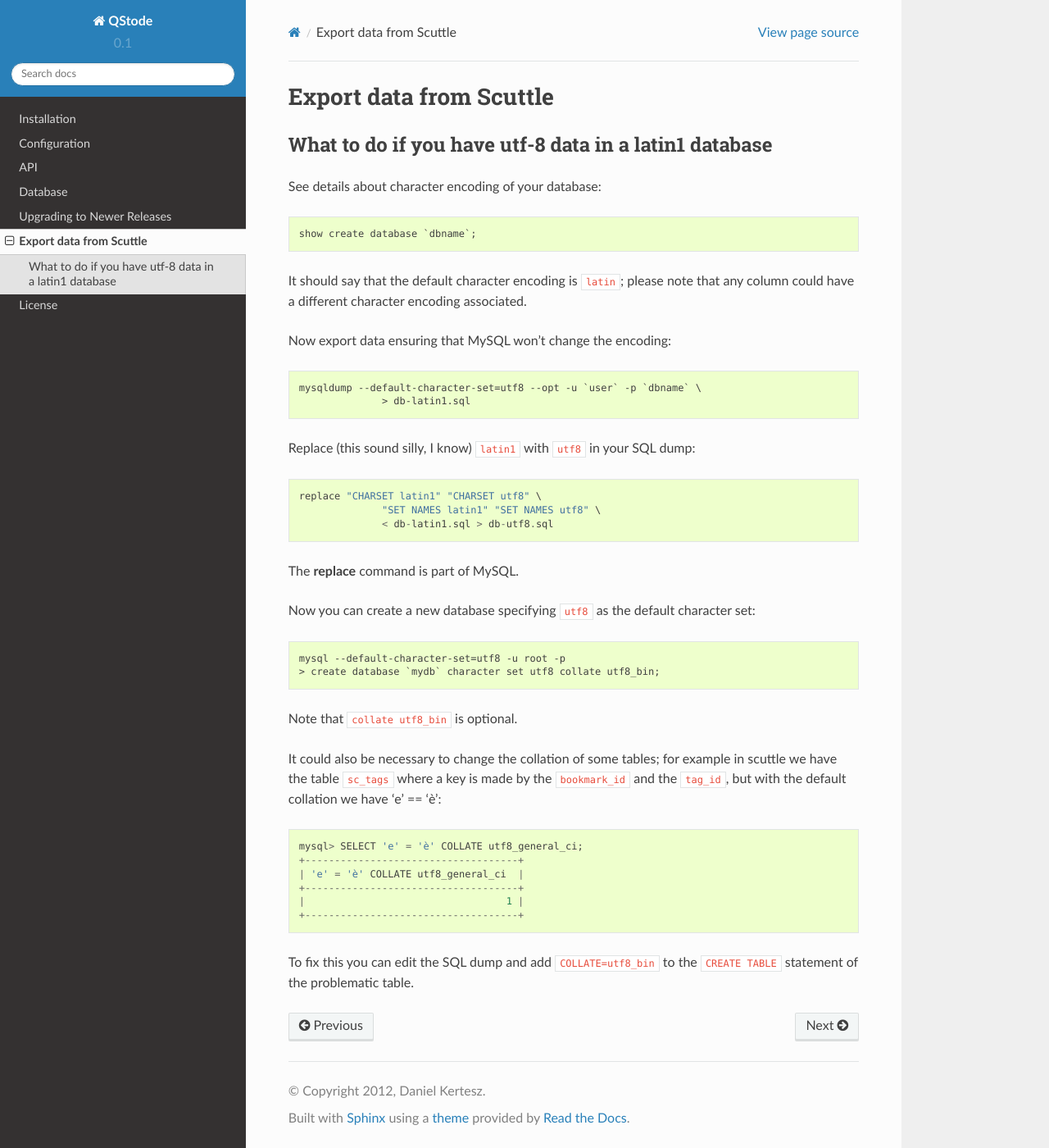
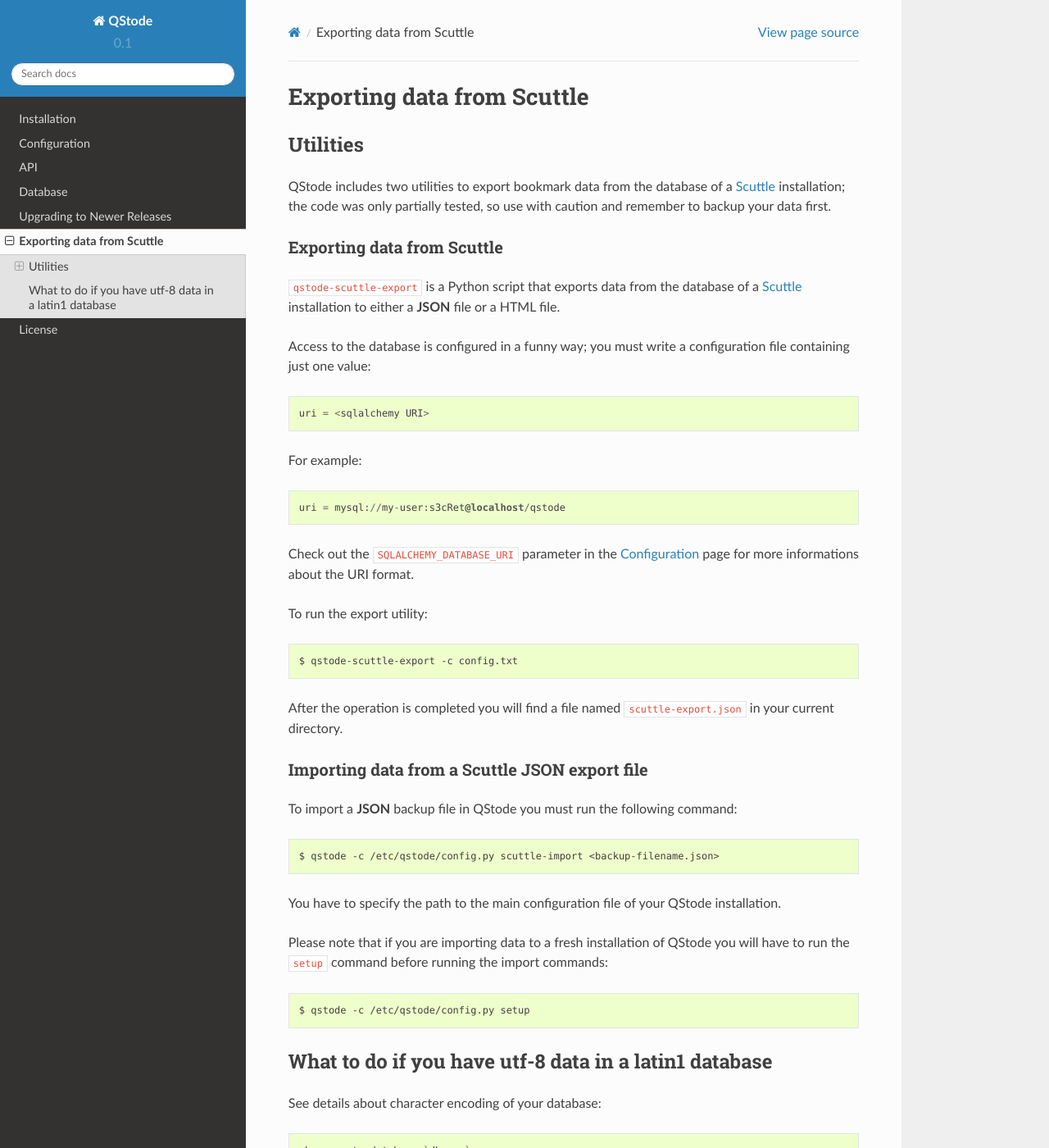
Before and after one commit to piger/qstode, a Sphinx documentation site: the page built from doc/scuttle.rst, in a window 1280 px wide and 1400 px high. Shown: the whole window at 82% size. Built offline with Sphinx 7.4.7 and the Read the Docs theme 2.0.0, drawn with Linux system fonts in a browser that asks for light colours.

Commit message:
update sample configuration and the documentation

```diff
--- a/doc/scuttle.rst
+++ b/doc/scuttle.rst
@@ -1,5 +1,55 @@
-Export data from Scuttle
-########################
+Exporting data from Scuttle
+###########################
+
+Utilities
+=========
+
+QStode includes two utilities to export bookmark data from the
+database of a `Scuttle`_ installation; the code was only partially
+tested, so use with caution and remember to backup your data first.
+
+Exporting data from Scuttle
+---------------------------
+
+``qstode-scuttle-export`` is a Python script that exports data from
+the database of a `Scuttle`_ installation to either a **JSON** file or
+a HTML file.
+
+Access to the database is configured in a funny way; you must write a
+configuration file containing just one value::
+
+  uri = <sqlalchemy URI>
+
+For example::
+
+  uri = mysql://my-user:s3cRet@localhost/qstode
+
+Check out the ``SQLALCHEMY_DATABASE_URI`` parameter in the
+:doc:`configuration` page for more informations about the URI format.
+
+To run the export utility::
+
+  $ qstode-scuttle-export -c config.txt
+
+After the operation is completed you will find a file named
+``scuttle-export.json`` in your current directory.
+
+Importing data from a Scuttle JSON export file
+----------------------------------------------
+
+To import a **JSON** backup file in QStode you must run the following
+command::
+
+  $ qstode -c /etc/qstode/config.py scuttle-import <backup-filename.json>
+
+You have to specify the path to the main configuration file of your
+QStode installation.
+
+Please note that if you are importing data to a fresh installation of
+QStode you will have to run the ``setup`` command before running the
+import commands::
+
+  $ qstode -c /etc/qstode/config.py setup
 
 What to do if you have utf-8 data in a latin1 database
 ======================================================
@@ -48,3 +98,6 @@
 
 To fix this you can edit the SQL dump and add ``COLLATE=utf8_bin`` to
 the ``CREATE TABLE`` statement of the problematic table.
+
+
+.. _Scuttle: http://sourceforge.net/projects/scuttle/
```
Also changed, not shown: doc/api.rst (+14 -21 lines), doc/configuration.rst (+24 -3 lines), 2 other files.
